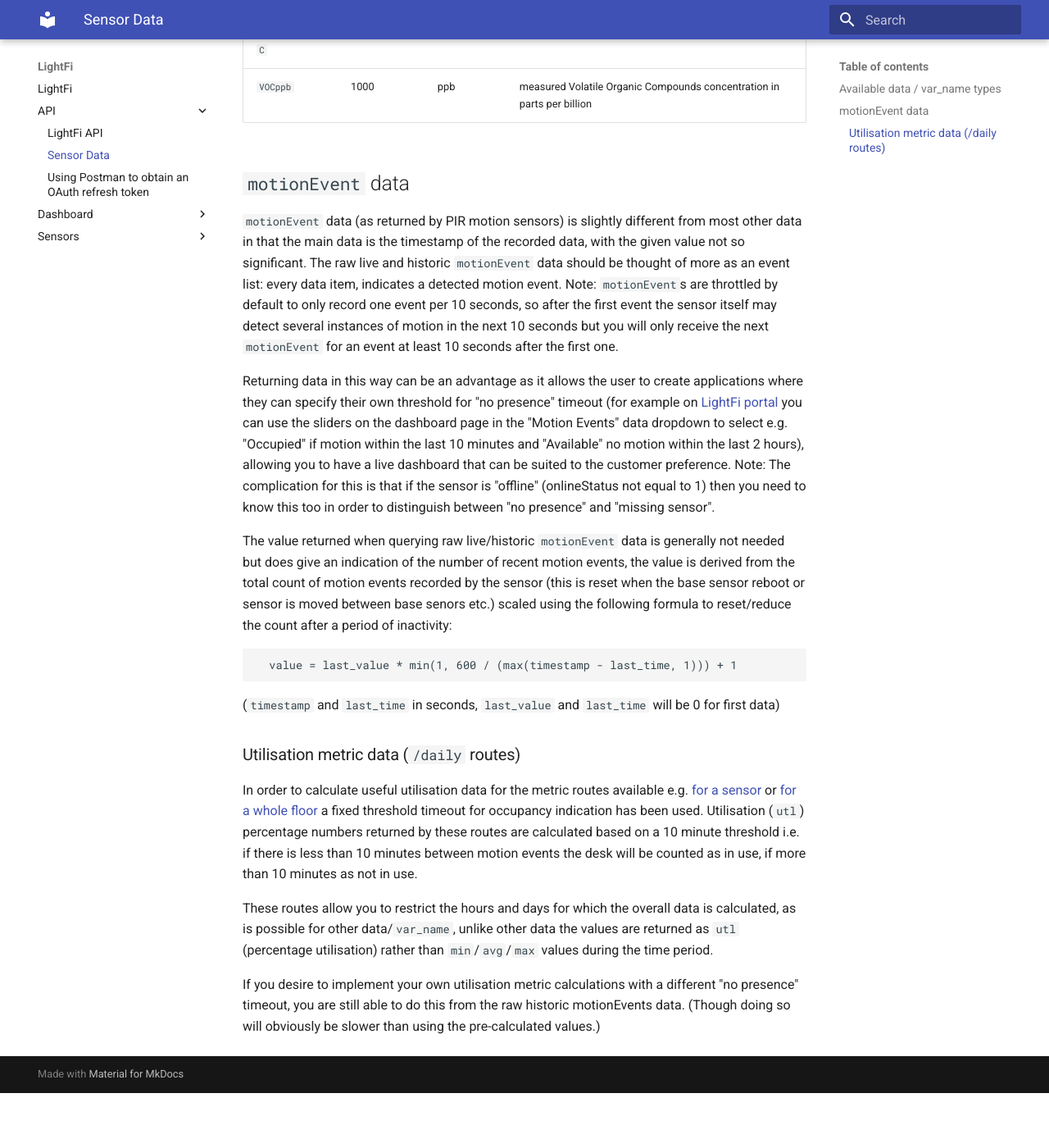
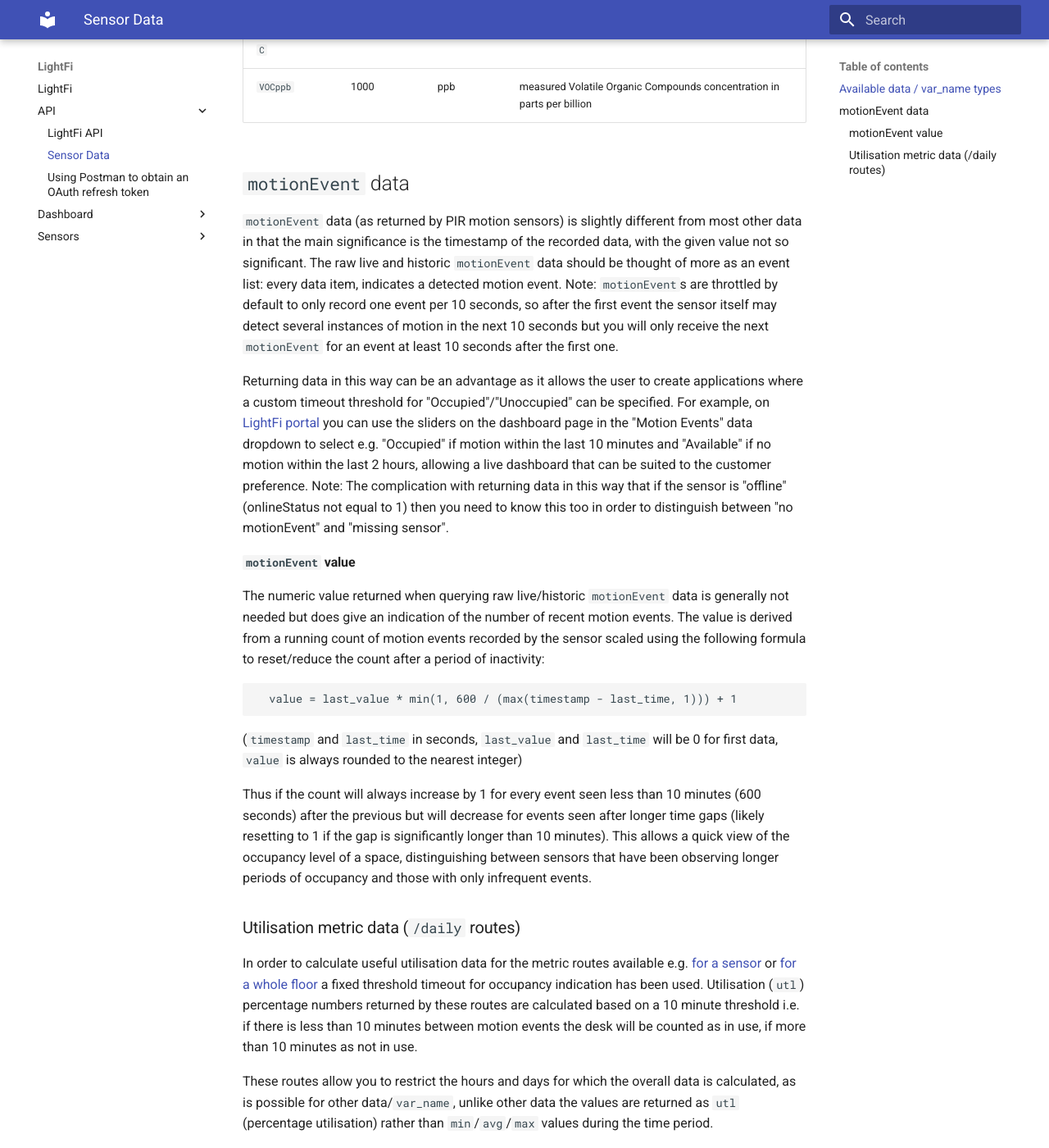
Before and after one commit to LightFiLimited/lf-documentation, an MkDocs documentation site: the page built from docs/API/data.md, in a window 1280 px wide and 1400 px high, scrolled down 1111 px. Shown: the whole window at 82% size. Built offline with MkDocs 1.6.1 and Material for MkDocs 9.7.7, drawn with Linux system fonts in a browser that asks for light colours; before the commit the page ends 2444 px from its top, so only the background shows below that.

Commit message:
motionEvent data wording tweaks

````diff
--- a/docs/API/data.md
+++ b/docs/API/data.md
@@ -22,20 +22,30 @@ Each sensor may report multiple data of different types e.g. temperature, humidi
 
 ## `motionEvent` data
 
-`motionEvent` data (as returned by PIR motion sensors) is slightly different from most other data in that the main data is the timestamp of the recorded data, with the given value not so significant. The raw live and historic `motionEvent` data should be thought of more as an event list: every data item, indicates a detected motion event. Note: `motionEvent`s are throttled by default to only record one event per 10 seconds, so after the first event the sensor itself may detect several instances of motion in the next 10 seconds but you will only receive the next `motionEvent` for an event at least 10 seconds after the first one.
+`motionEvent` data (as returned by PIR motion sensors) is slightly different from most other data in that the main significance is the timestamp of the recorded data, with the given value not so significant.
+The raw live and historic `motionEvent` data should be thought of more as an event list: every data item, indicates a detected motion event.
+Note: `motionEvent`s are throttled by default to only record one event per 10 seconds, so after the first event the sensor itself may detect several instances of motion in the next 10 seconds but you will only receive the next `motionEvent` for an event at least 10 seconds after the first one.
 
-Returning data in this way can be an advantage as it allows the user to create applications where they can specify their own threshold for "no presence" timeout (for example on [LightFi portal](https://portal.lightfi.io) you can use the sliders on the dashboard page in the "Motion Events" data dropdown to select e.g. "Occupied" if motion within the last 10 minutes and "Available" no motion within the last 2 hours), allowing you to have a live dashboard that can be suited to the customer preference. Note: The complication for this is that if the sensor is "offline" (onlineStatus not equal to 1) then you need to know this too in order to distinguish between "no presence" and "missing sensor".
+Returning data in this way can be an advantage as it allows the user to create applications where a custom timeout threshold for "Occupied"/"Unoccupied" can be specified.
+For example, on [LightFi portal](https://portal.lightfi.io) you can use the sliders on the dashboard page in the "Motion Events" data dropdown to select e.g. "Occupied" if motion within the last 10 minutes and "Available" if no motion within the last 2 hours, allowing a live dashboard that can be suited to the customer preference.
+Note: The complication with returning data in this way that if the sensor is "offline" (onlineStatus not equal to 1) then you need to know this too in order to distinguish between "no motionEvent" and "missing sensor".
 
-The value returned when querying raw live/historic `motionEvent` data is generally not needed but does give an indication of the number of recent motion events, the value is derived from the total count of motion events recorded by the sensor (this is reset when the base sensor reboot or sensor is moved between base senors etc.) scaled using the following formula to reset/reduce the count after a period of inactivity:
+#### `motionEvent` value
+The numeric value returned when querying raw live/historic `motionEvent` data is generally not needed but does give an indication of the number of recent motion events.
+The value is derived from a running count of motion events recorded by the sensor scaled using the following formula to reset/reduce the count after a period of inactivity:
 
 ```python
   value = last_value * min(1, 600 / (max(timestamp - last_time, 1))) + 1
 ```
-(`timestamp` and `last_time` in seconds, `last_value` and `last_time` will be 0 for first data)
+(`timestamp` and `last_time` in seconds, `last_value` and `last_time` will be 0 for first data, `value` is always rounded to the nearest integer)
+
+Thus if the count will always increase by 1 for every event seen less than 10 minutes (600 seconds) after the previous but will decrease for events seen after longer time gaps (likely resetting to 1 if the gap is significantly longer than 10 minutes).
+This allows a quick view of the occupancy level of a space, distinguishing between sensors that have been observing longer periods of occupancy and those with only infrequent events.
 
 ### Utilisation metric data (`/daily` routes)
 
-In order to calculate useful utilisation data for the metric routes available e.g. [for a sensor](https://apiv2.lightfi.io/docs#/default/read_sensor_daily_data_range_sensors__sensor_id___var_name__daily_get) or [for a whole floor](https://apiv2.lightfi.io/docs#/default/read_location_direct_child_daily_data_range_locations__location_id___var_name__daily_get) a fixed threshold timeout for occupancy indication has been used. Utilisation (`utl`) percentage numbers returned by these routes are calculated based on a 10 minute threshold i.e. if there is less than 10 minutes between motion events the desk will be counted as in use, if more than 10 minutes as not in use.
+In order to calculate useful utilisation data for the metric routes available e.g. [for a sensor](https://apiv2.lightfi.io/docs#/default/read_sensor_daily_data_range_sensors__sensor_id___var_name__daily_get) or [for a whole floor](https://apiv2.lightfi.io/docs#/default/read_location_direct_child_daily_data_range_locations__location_id___var_name__daily_get) a fixed threshold timeout for occupancy indication has been used.
+Utilisation (`utl`) percentage numbers returned by these routes are calculated based on a 10 minute threshold i.e. if there is less than 10 minutes between motion events the desk will be counted as in use, if more than 10 minutes as not in use.
 
 These routes allow you to restrict the hours and days for which the overall data is calculated, as is possible for other data/`var_name`, unlike other data the values are returned as `utl` (percentage utilisation) rather than `min`/`avg`/`max` values during the time period.
 
````
